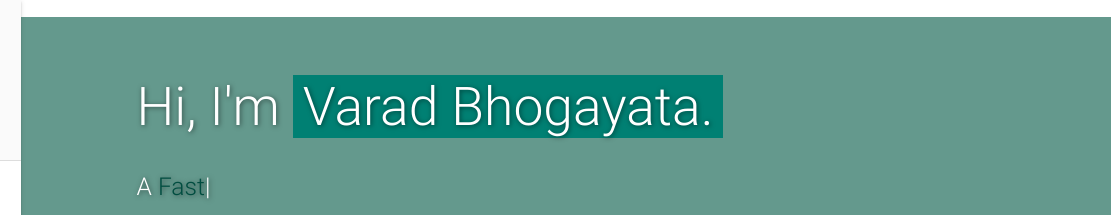
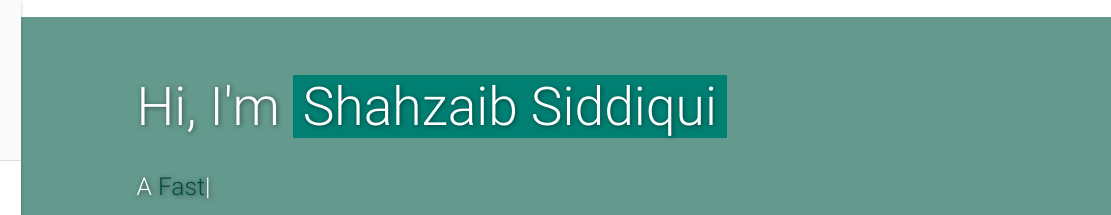
Before and after one commit to Shahzaib-Siddiqui/s3website-sync, a plain HTML site: page index.html in a window 1280 px wide. Shown: the top 215 px of the page, 169-1280 px from the left. Drawn offline with nearby package versions, Linux system fonts and the light colour scheme.

Commit message:
name added

```diff
--- a/index.html
+++ b/index.html
@@ -268,7 +268,7 @@
         <div class="col-md-9">
           <div class="content section-padding valign" style="margin-left: 10%; margin-top: 50px;">
             <div class="caption">
-              <h2>Hi, I'm <span class="teal">Varad Bhogayata.</span></h2>
+              <h2>Hi, I'm <span class="teal">Shahzaib Siddiqui</span></h2>
               <h5 style="color:#fff">A <span class="typing" style="font-weight: 300; color:#004d40"></span></h5>
               <!-- <h5 style="color:#00796b">A <span class="typing" style="font-weight: 300; color:#fff"></span></h5> -->
               <h5>Self-driven, quick starter, passionate programmer with a curious mind who enjoys solving a complex and challenging real-world problems.</h5>
```
